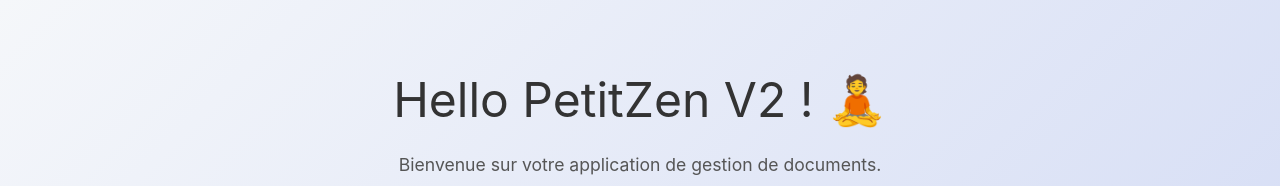
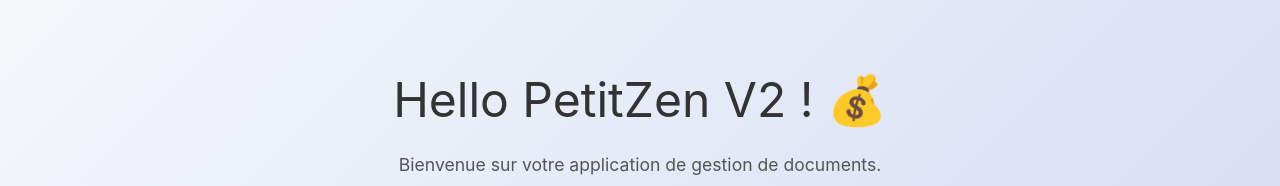
Before and after one commit to Alexandre64100/PetitZenV1, a Next.js app: page / in a window 1280 px wide. Shown: the top 186 px of the page. Built offline with nearby package versions, Linux system fonts and the light colour scheme.

Commit message:
Update index.js

```diff
--- a/pages/index.js
+++ b/pages/index.js
@@ -11,7 +11,7 @@ export default function Home() {
 
       {/* Section principale avec le Hello World */}
       <main>
-        <h1>Hello PetitZen V2 ! 🧘 </h1>
+        <h1>Hello PetitZen V2 ! 💰 </h1>
         <p>Bienvenue sur votre application de gestion de documents.</p>
       </main>
 
```
